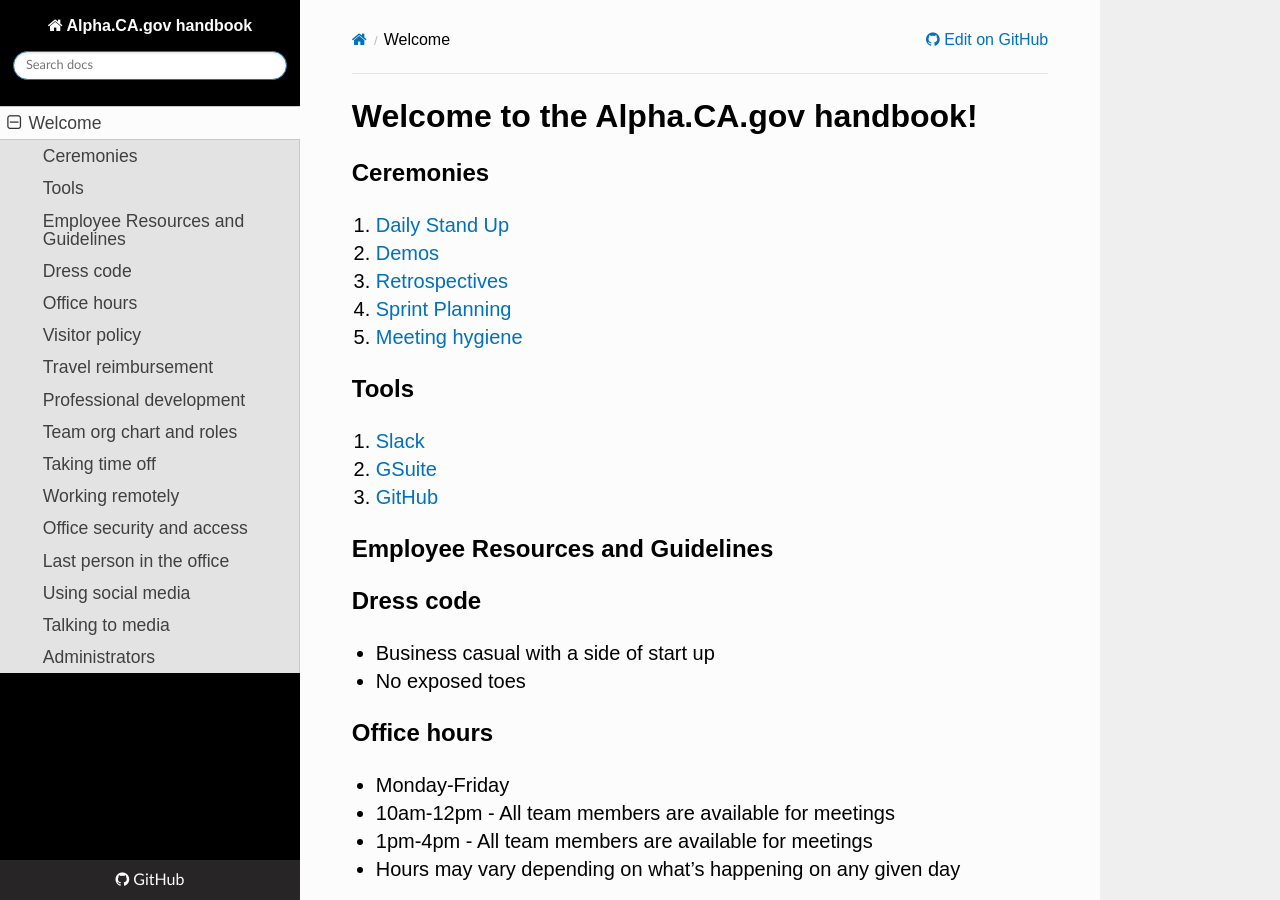
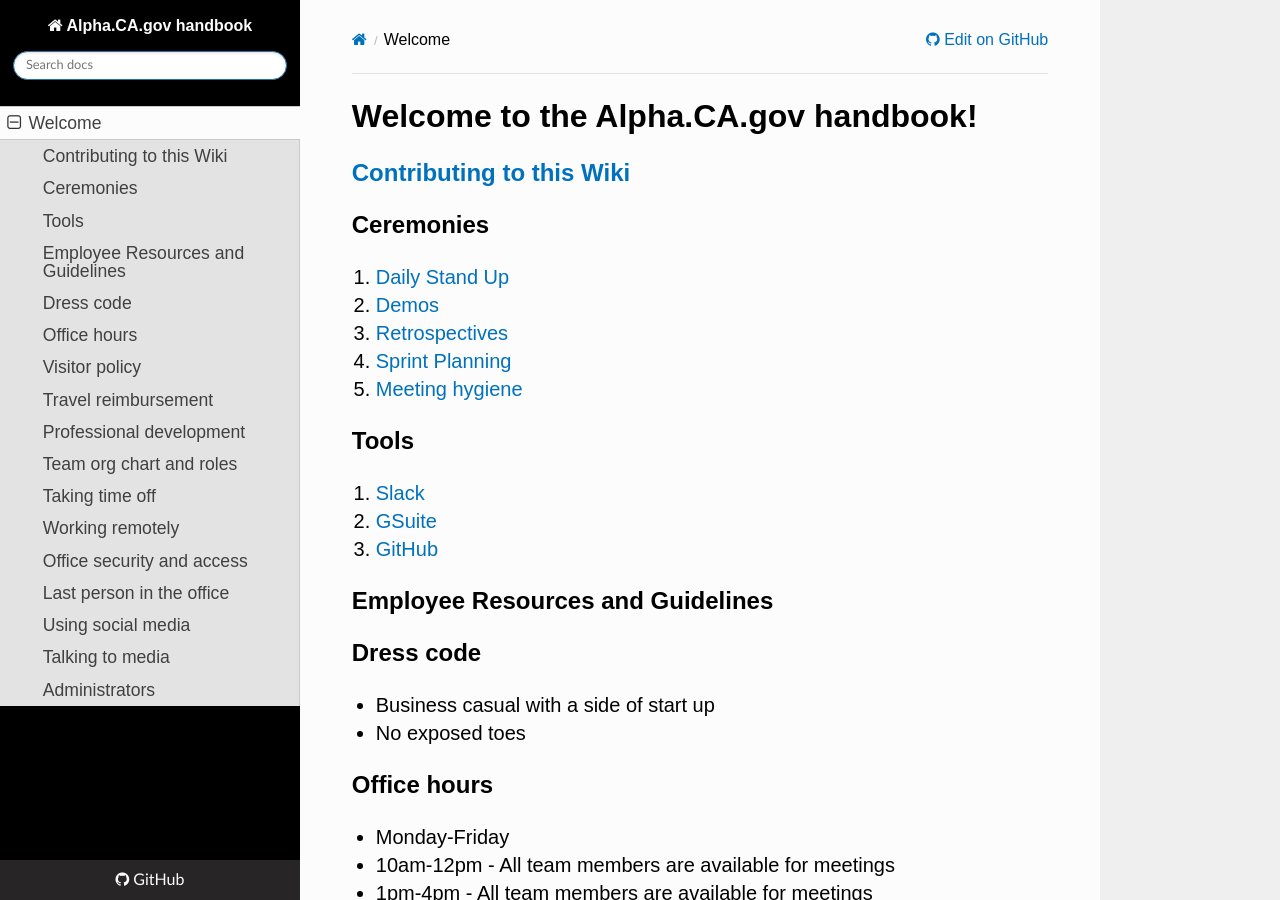
Before and after one commit to cagov/handbook-cadotgov, an MkDocs documentation site: the page built from docs/README.md, in a window 1280 px wide and 900 px high. Built offline with MkDocs 1.6.1, drawn with Linux system fonts in a browser that asks for light colours; nearby versions of some CDN libraries; old or Windows-style settings are respelled for this version of MkDocs.

Commit message:
Update README.md

```diff
--- a/docs/README.md
+++ b/docs/README.md
@@ -1,4 +1,6 @@
 # Welcome to the Alpha.CA.gov handbook!
+
+## [Contributing to this Wiki](wikicontribution.md)
 
 ## Ceremonies
   1. [Daily Stand Up](DailyStandup.md)
```
